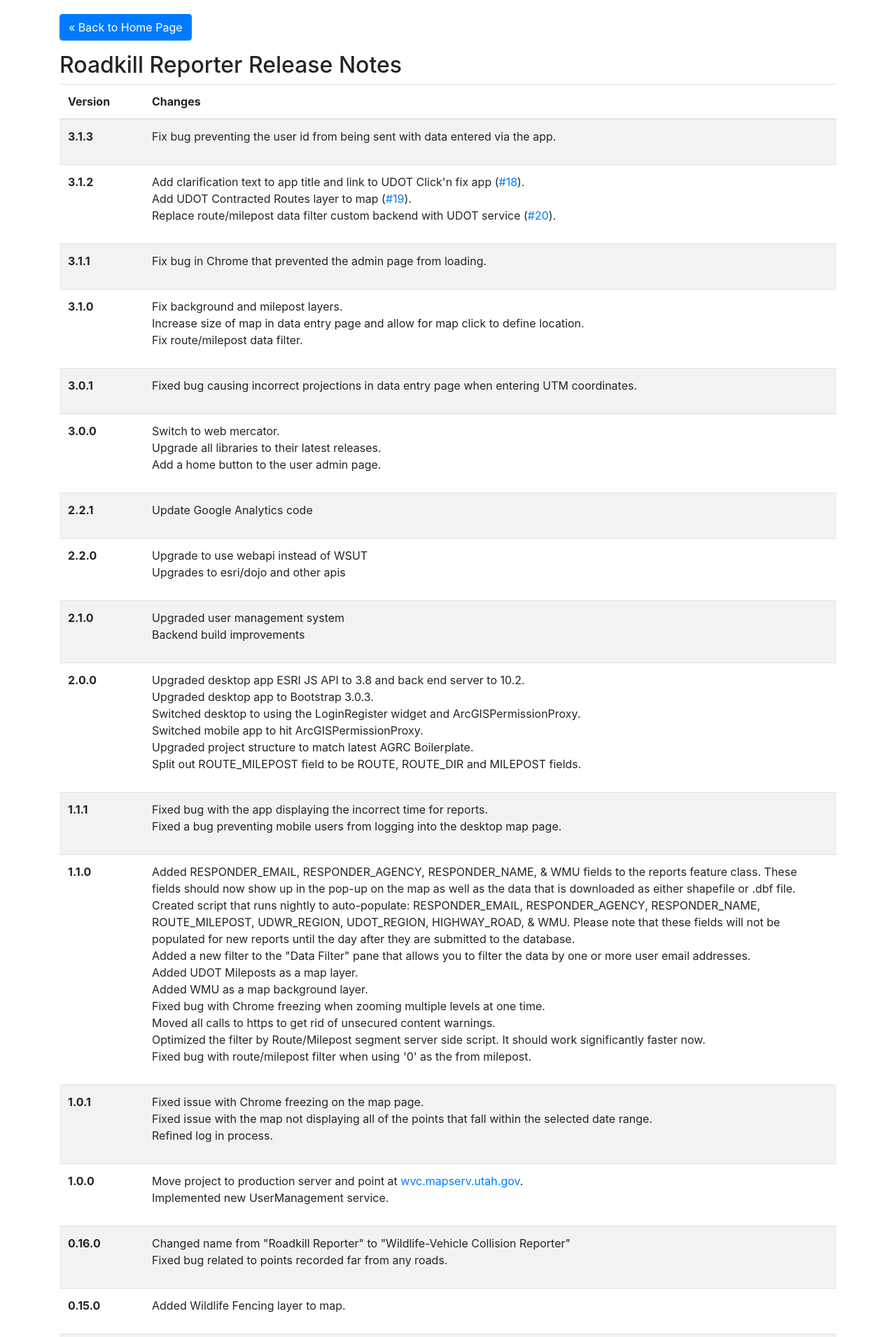
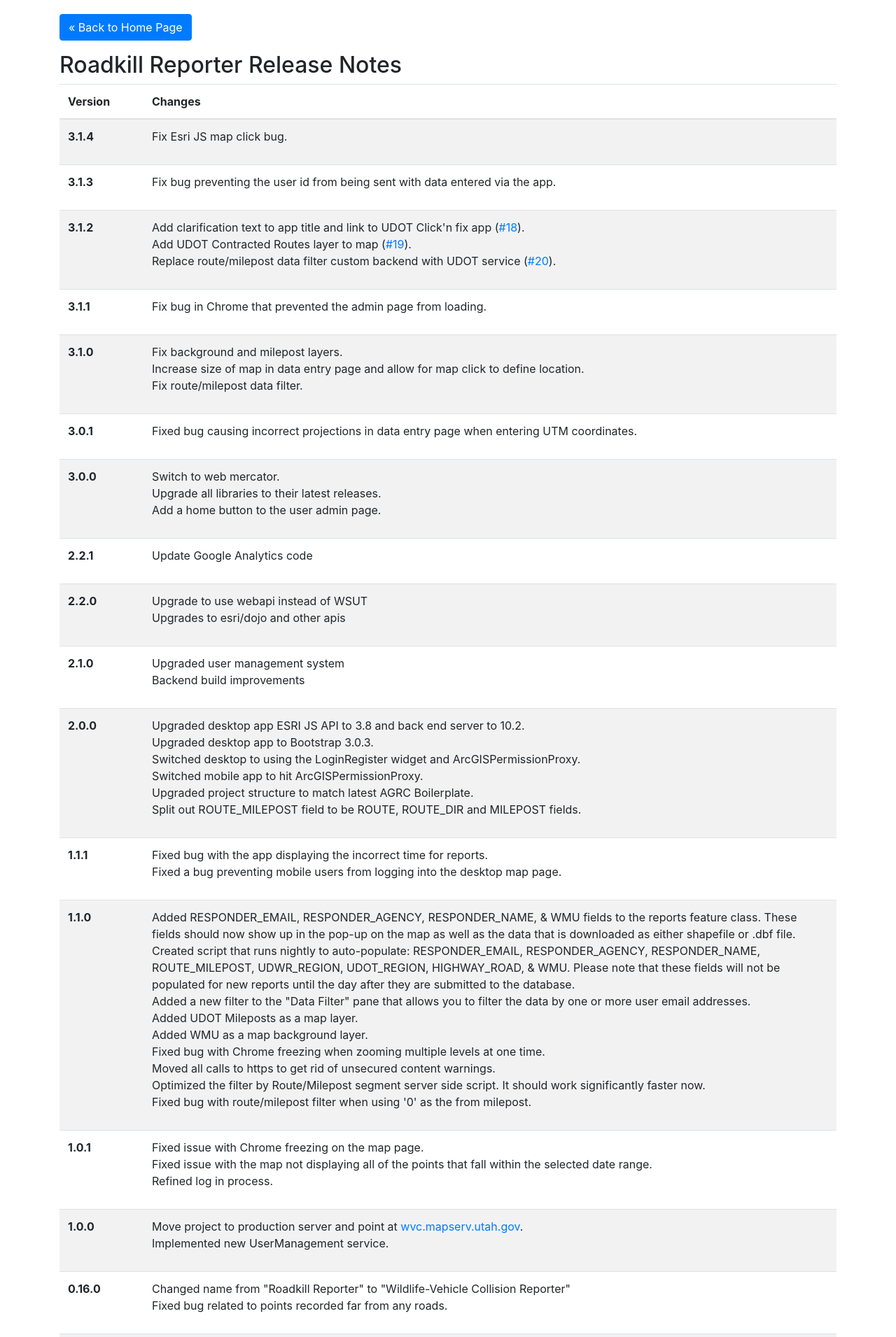
Before and after one commit to agrc/roadkill-web, a PHP site: page /release_notes.php in a window 1280 px wide. Shown: the top 1911 px of the page at 70% size. Run offline with PHP 8.4, Linux system fonts and the light colour scheme; some libraries are stand-ins or nearby versions.

Commit message:
Release v3.1.4

```diff
--- a/bower.json
+++ b/bower.json
@@ -1,6 +1,6 @@
 {
   "name": "roadkill-desktop",
-  "version": "3.1.3",
+  "version": "3.1.4",
   "homepage": "https://github.com/agrc/roadkill-desktop",
   "authors": [
     "Scott Davis <stdavis@utah.gov>"
--- a/package.json
+++ b/package.json
@@ -1,6 +1,6 @@
 {
   "name": "roadkill-desktop",
-  "version": "3.1.3",
+  "version": "3.1.4",
   "devDependencies": {
     "grunt": "^0.4.5",
     "grunt-bump": "^0.8.0",
--- a/src/app/config.js
+++ b/src/app/config.js
@@ -10,7 +10,7 @@
     esriConfig
 ) {
     var ROADKILL = {
-        version: '3.1.3'
+        version: '3.1.4'
     };
     ROADKILL.server = document.location.protocol + '//' + document.domain;
     ROADKILL.baseUrl = ROADKILL.server + '/arcgis/rest/services/Roadkill';
--- a/src/app/package.json
+++ b/src/app/package.json
@@ -1,6 +1,6 @@
 {
     "name": "RoadkillDesktop.app",
-    "version": "3.1.3",
+    "version": "3.1.4",
     "main": "main",
     "description": "Roadkill Desktop Application",
     "homepage": "https://github.com/agrc/roadkill-desktop",
--- a/src/release_notes.php
+++ b/src/release_notes.php
@@ -16,6 +16,14 @@
                     </tr>
                 </thead>
                 <tbody>
+                    <tr>
+                        <td class="version">3.1.4</td>
+                        <td>
+                            <ul class='list-unstyled'>
+                                <li>Fix Esri JS map click bug.</li>
+                            </ul>
+                        </td>
+                    </tr>
                     <tr>
                         <td class="version">3.1.3</td>
                         <td>
```
